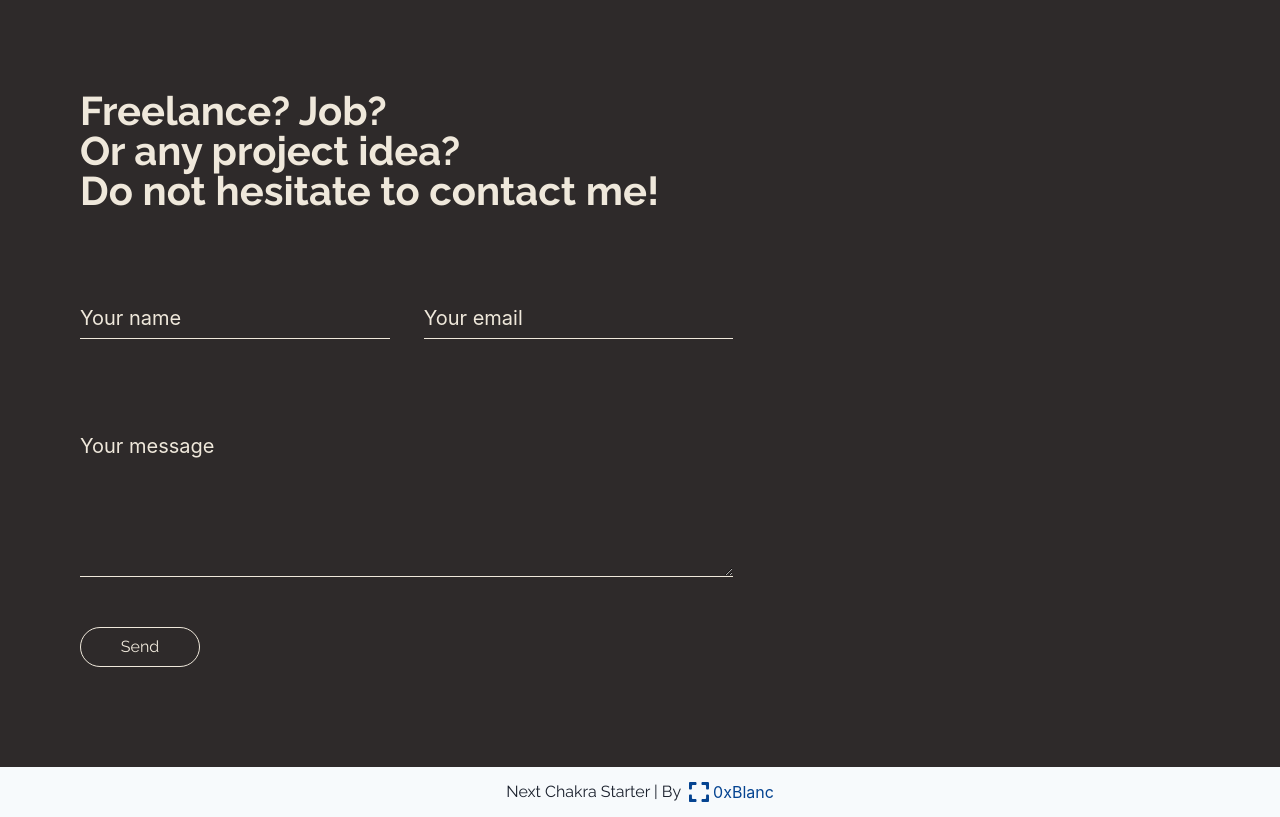
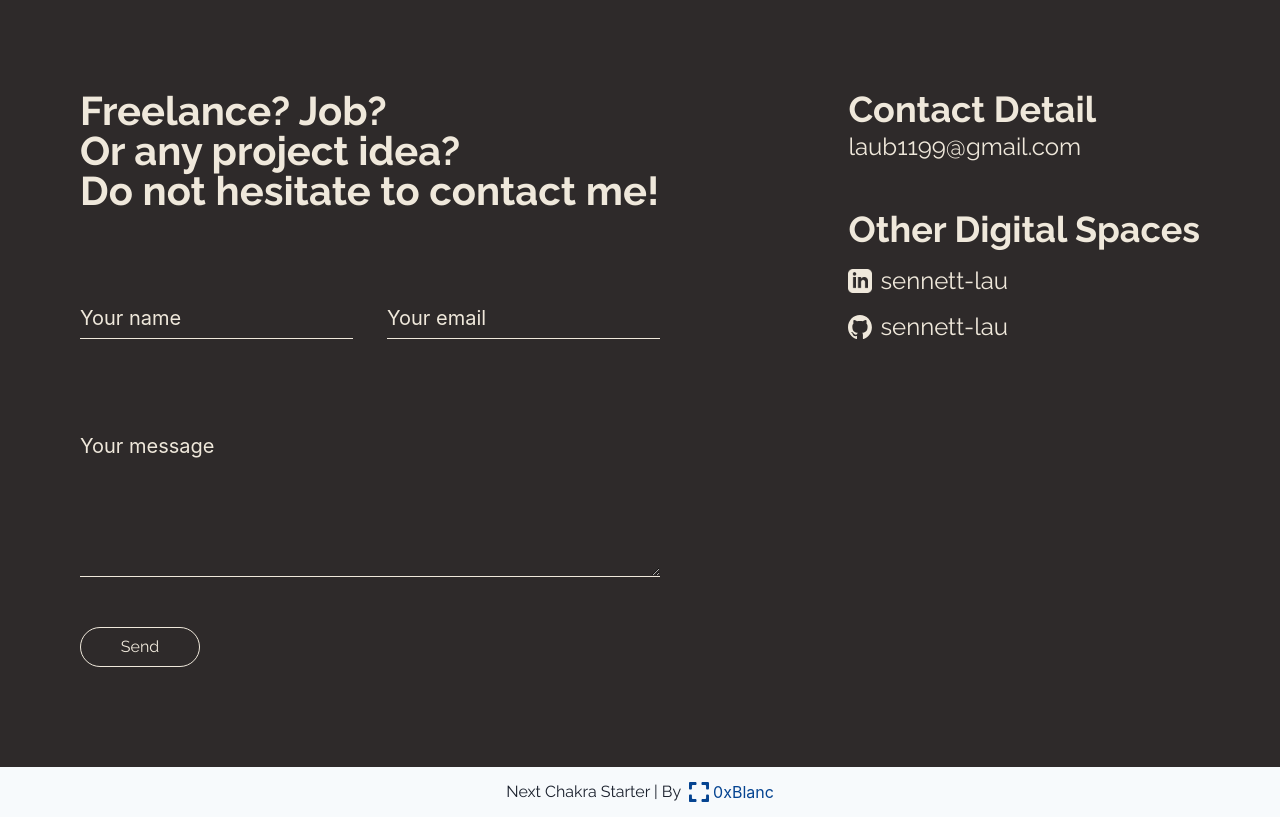
Before and after one commit to sennett-lau/sennett-lau, a Next.js app: page / in a window 1280 px wide. Shown: the part 8149-8966 px from the top of the page. Built offline with nearby package versions, Linux system fonts and the light colour scheme; a web font is replaced by a local one.

Commit message:
updated IndexContact

```diff
--- a/src/component/index/IndexContact/IndexContact.tsx
+++ b/src/component/index/IndexContact/IndexContact.tsx
@@ -1,5 +1,7 @@
 import { Flex, Image, Text } from '@chakra-ui/react'
 import IndexContactDescription from './IndexContactDescription'
+import IndexContactDetail from './IndexContactDetail'
+import IndexContactDigitalSpaces from './IndexContactDigitalSpaces'
 import IndexContactForm from './IndexContactForm'
 
 const IndexContact = () => {
@@ -29,12 +31,15 @@ const IndexContact = () => {
             />
           </Flex>
         </Flex>
-        <Flex w={'100%'}>
-          <Flex flex={7} flexDir={'column'} gap={'72px'}>
+        <Flex w={'100%'} justifyContent={'space-between'}>
+          <Flex w={'580px'} flexDir={'column'} gap={'72px'}>
             <IndexContactDescription />
             <IndexContactForm />
           </Flex>
-          <Flex flex={5}></Flex>
+          <Flex w={'fit-content'} flexDir={'column'} gap={'52px'}>
+            <IndexContactDetail />
+            <IndexContactDigitalSpaces />
+          </Flex>
         </Flex>
       </Flex>
     </Flex>
--- /dev/null
+++ b/src/component/index/IndexContact/IndexContactDetail.tsx
@@ -0,0 +1,16 @@
+import { Flex, Text } from '@chakra-ui/react'
+
+const IndexContactDetail = () => {
+  return (
+    <Flex w={'100%'} flexDir={'column'} gap={'8px'}>
+      <Text fontSize={'36px'} fontWeight={'bold'} lineHeight={'36px'}>
+        Contact Detail
+      </Text>
+      <Text fontSize={'24px'} lineHeight={'24px'}>
+        laub1199@gmail.com
+      </Text>
+    </Flex>
+  )
+}
+
+export default IndexContactDetail
--- /dev/null
+++ b/src/component/index/IndexContact/IndexContactDigitalSpaces.tsx
@@ -0,0 +1,25 @@
+import { Flex, Image, Text } from '@chakra-ui/react'
+
+const IndexContactDigitalSpaces = () => {
+  return (
+    <Flex w={'fit-content'} flexDir={'column'} gap={'22px'}>
+      <Text fontSize={'36px'} fontWeight={'bold'} lineHeight={'36px'}>
+        Other Digital Spaces
+      </Text>
+      <Flex w={'fit-content'} gap={'8px'} alignItems={'center'}>
+        <Image src={'/assets/icons/linkedin.svg'} w={'24px'} h={'24px'} />
+        <Text fontSize={'24px'} lineHeight={'24px'}>
+          sennett-lau
+        </Text>
+      </Flex>
+      <Flex w={'fit-content'} gap={'8px'} alignItems={'center'}>
+        <Image src={'/assets/icons/github.svg'} w={'24px'} h={'24px'} />
+        <Text fontSize={'24px'} lineHeight={'24px'}>
+          sennett-lau
+        </Text>
+      </Flex>
+    </Flex>
+  )
+}
+
+export default IndexContactDigitalSpaces
```
Also changed, not shown: public/assets/icons/github.svg (added), public/assets/icons/linkedin.svg (added).
